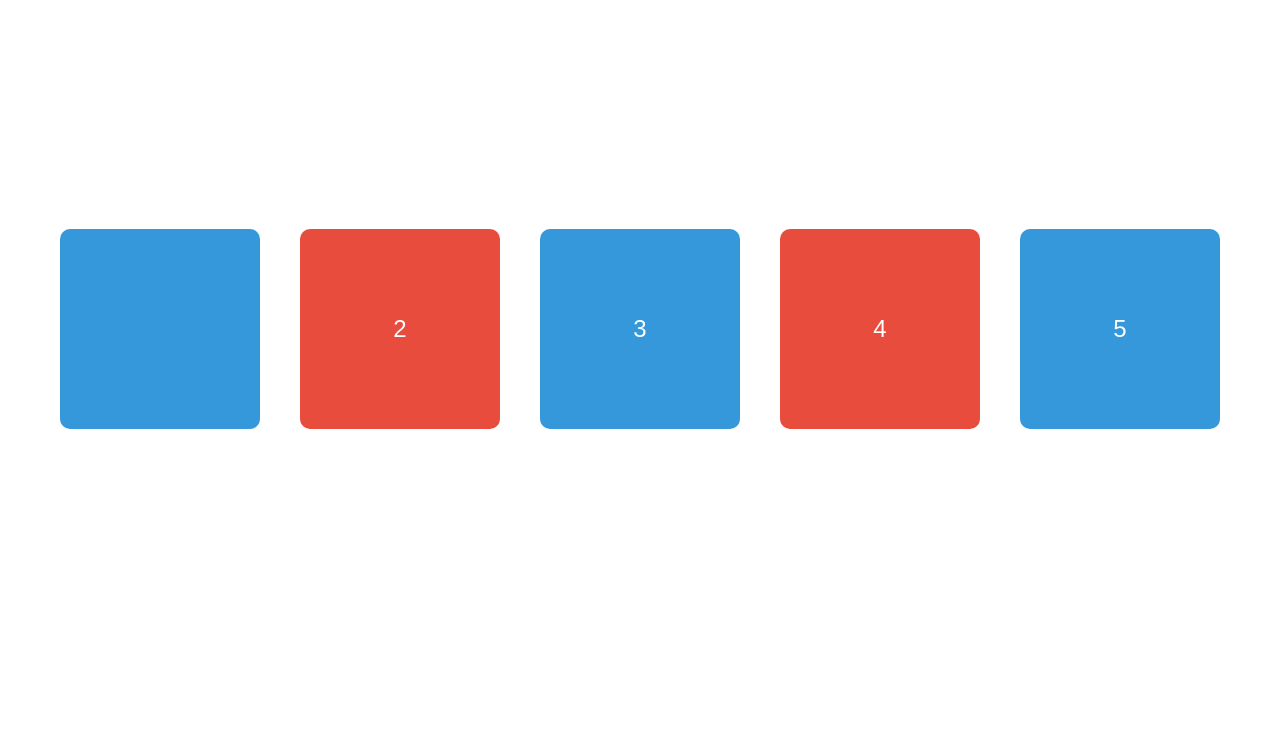
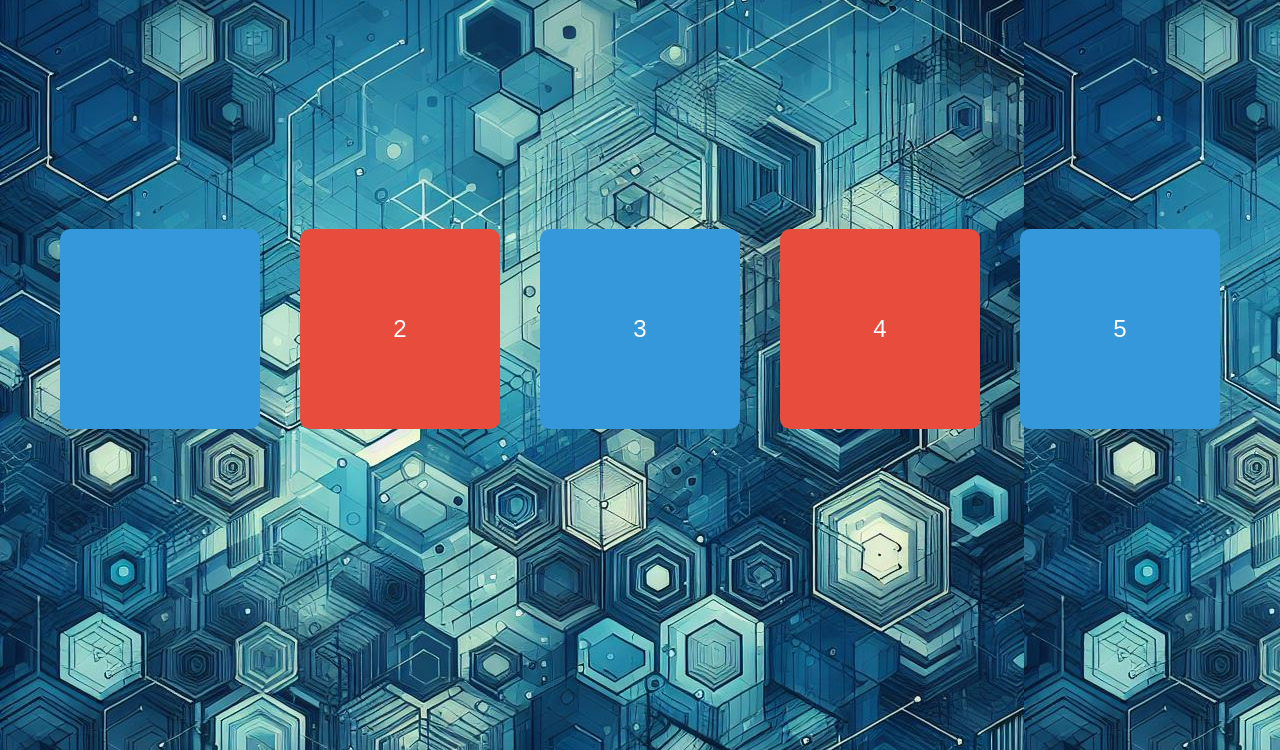
Before and after one commit to lucabenatti-math/lucabenatti-math.github.io, a plain HTML site: page index.html in a window 1280 px wide. Shown: the part 50-800 px from the top of the page. Drawn offline with Linux system fonts and the light colour scheme.

Commit message:
Update index.html

```diff
--- a/index.html
+++ b/index.html
@@ -8,6 +8,7 @@
         html {
             margin:0px;
             padding:10px;
+            background: URL('OIG.sS0tv2Kud6M_.jpg');
         }
         body {
             font-family: Arial, sans-serif;
```
